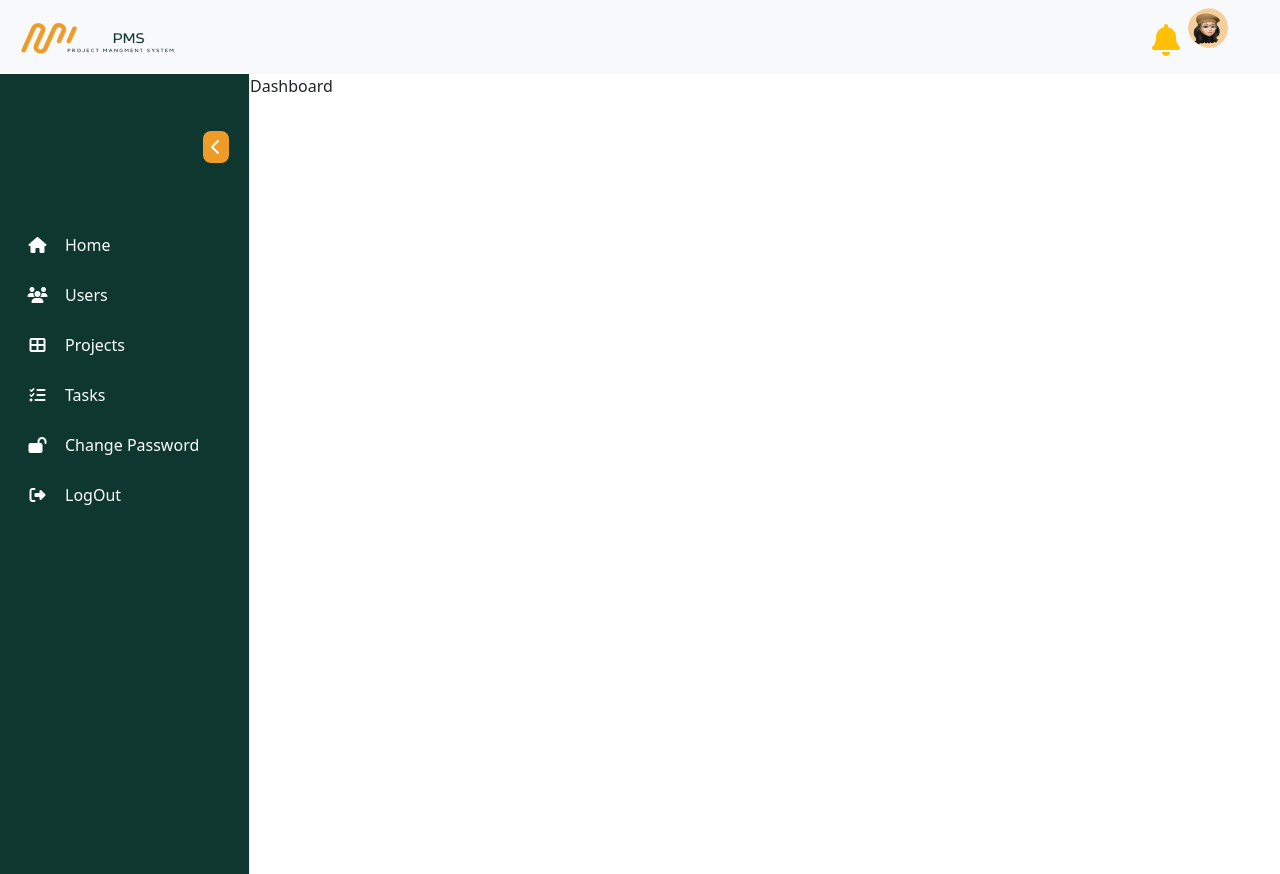
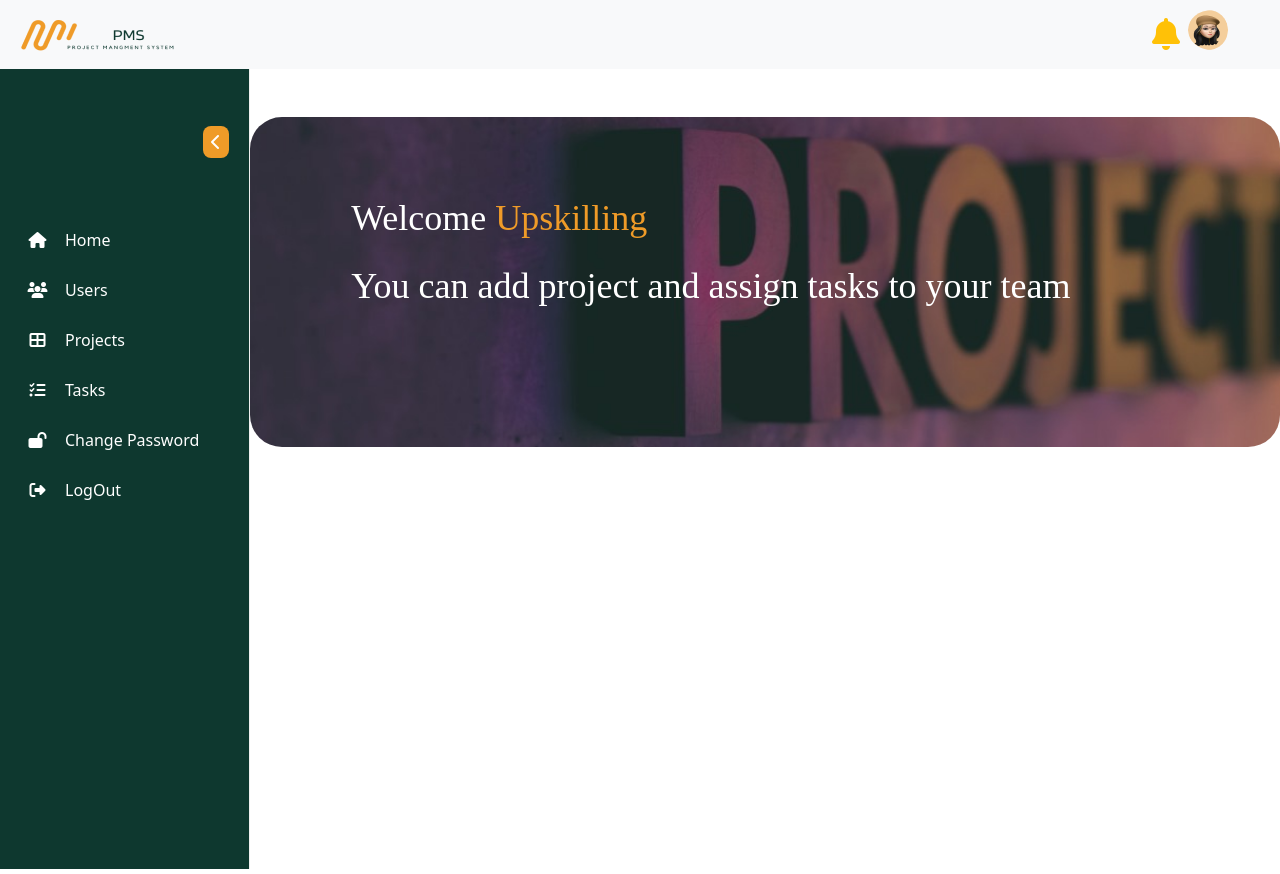
Before and after one commit to RanaFathy123/pms-project, a React (Vite) app: page /dashboard in a window 1280 px wide. Built offline with nearby package versions, Linux system fonts and the light colour scheme; sample sign-in values are in the browser's storage.

Commit message:
deleteProjectAndTask

```diff
--- a/package.json
+++ b/package.json
@@ -18,6 +18,7 @@
     "react-bootstrap": "^2.10.2",
     "react-dom": "^18.2.0",
     "react-hook-form": "^7.51.4",
+    "react-modal": "^3.16.1",
     "react-pro-sidebar": "^1.1.0",
     "react-router-dom": "^6.23.1",
     "react-sidebar-pro": "^3.1.1",
--- a/src/App.css
+++ b/src/App.css
@@ -4,6 +4,31 @@
     box-sizing: border-box;
 }
 :root{--main-color :rgba(239, 155, 40, 1);}
+/* DashBoard */
+.DashBoardSpan{
+  color: var(--main-color);
+  font-family: Montserrat;
+font-size: 36px;
+font-weight: 400;
+line-height: 43.88px;
+}
+.DashBoard{
+  font-family: Montserrat;
+font-size: 36px;
+font-weight: 400;
+line-height: 43.88px;
+}
+/* imgDashBoard */
+.bgHeaderh{
+  background-image: url(./assets/images/bgHeader.jpg);
+  border-radius: 2rem;
+  background-size: cover;
+  width: 100%;
+  color: white;
+  height: 330px;
+
+
+}
 
 .background-pass {
   background-color: #0E382F;
--- a/src/Modules/DashboardModule/components/Dashboard/Dashboard.tsx
+++ b/src/Modules/DashboardModule/components/Dashboard/Dashboard.tsx
@@ -1,6 +1,14 @@
 
+// eslint-disable-next-line no-unused-vars
+import React from 'react'
 export default function Dashboard() {
-  return (
-    <div>Dashboard</div>
-  )
+  return <>
+<div className="container mt-5 p-3 bgHeaderh ">
+        <div className="row d-flex justify-content-center align-align-items-center">
+            <div className="col-md-8 col-lg-9 col-xl-10 my-md-3 ">
+            <h5 className='m-0 DashBoard text-white pt-5'>Welcome <span className='DashBoardSpan'>Upskilling</span> </h5>
+            <p className=' DashBoard mt-4 text-white'>You can add project and assign tasks to your team</p>
+            </div>
+        </div>
+    </div>  </>
 }
--- a/src/Modules/ProjectModule/components/ProjectList/ProjectList.tsx
+++ b/src/Modules/ProjectModule/components/ProjectList/ProjectList.tsx
@@ -1,18 +1,30 @@
 import axios from "axios";
-import { useContext, useEffect, useState } from "react";
+import { SetStateAction, useContext, useEffect, useState } from "react";
 import DynamicHeader from "../../../SharedModules/components/DynamicHeader/DynamicHeader";
 import { AuthContext } from "../../../../context/AuthContext";
 import NoData from "../../../SharedModules/components/NoData/NoData";
+import { Button, Modal } from "react-bootstrap";
+import DeleteData from "../../../SharedModules/components/DeleteData/DeleteData";
+
+
 
 export default function ProjectList() {
   const [ProjectsList, setProjectsList] = useState([]);
   const [showIconIndex, setShowIconIndex] = useState(null);
  let {baseUrl}= useContext(AuthContext)
-
   const handleShowing = (index: any) => {
     setShowIconIndex(index === showIconIndex ? null : index);
   };
+  //  Delete Project Module
+  const [showDelete, setDeleteShow] = useState(false);
+  const handleDeleteClose = () => setDeleteShow(false);
+  const handleDeleteShow = (id: SetStateAction<undefined>) => {
+    setItemId(id)
+    setDeleteShow(true);
+  }
+  const [itemId,setItemId] = useState();
 
+  // Get List
   async function getProjectsList() {
     try {
       let response = await axios.get(
@@ -23,15 +35,57 @@ export default function ProjectList() {
       );
       setProjectsList(response.data.data);
       console.log(response.data.data, "FROM project");
-    } catch (error) {}
+    } catch (error:any) {
+      console.log(error.data.data);
+
+    }
   }
+
+
+// eslint-disable-next-line @typescript-eslint/no-explicit-any
+// Delete Project Api
+const deleteProject=async()=>{
+  try{
+const response= await axios.delete(`${baseUrl}/Project/${itemId}`,
+  {
+    headers:{ Authorization: `Bearer ${localStorage.getItem("token")}` },
+  }
+)
+console.log(response);
+handleDeleteClose();
+getProjectsList();
+
+  }catch(error){
+console.log(error);
+
+  }
+}
+
 
   useEffect(() => {
     getProjectsList();
   }, []);
   return (
     <>
+
       <DynamicHeader title={"Projects"} btn={"Project"} />
+
+    {/* Delete Project Module */}
+<Modal show={showDelete} onHide={handleDeleteClose}>
+        <Modal.Header closeButton>
+          <h3>Delete Project</h3>
+        </Modal.Header>
+        <Modal.Body>
+  <DeleteData deleteItem={'Project'}/>
+        </Modal.Body>
+        <Modal.Footer>
+          <Button variant="danger" onClick={deleteProject}>
+          Delete this item
+            </Button>
+        </Modal.Footer>
+
+      </Modal>
+
      {ProjectsList.length === 0 ? <div className="container text-center"><NoData/></div> : <div className="bg-body-tertiary p-3">
         <div className="container ">
           <div className="row d-flex justify-content-center ">
@@ -44,6 +98,7 @@ export default function ProjectList() {
                   className="rounded-pill form-control p-2 ps-5"
                 />
               </div>
+              {/* Table */}
               <div className="table-responsive-sm table-responsive-md">
                 <table className="table table-striped text-center w-100">
                   <thead>
@@ -81,9 +136,13 @@ export default function ProjectList() {
                           ></i>
                           <div className="position-absolute icons ">
                             {showIconIndex === index && (
-                              <div className="icon-container d-flex flex-column bg-white p-3 rounded-3 shadow-sm">
-                                <i className="fa-regular fa-eye text-success my-1"></i>
-                                <i className="fa-solid fa-trash text-danger my-1"></i>
+                              <div className="icon-container d-flex flex-column  bg-white p-3 rounded-3 shadow-sm">
+                                <i className="fa-regular fa-eye text-success my-1 pe-2"></i>
+                                {/* Delete */}
+                                <i
+                                  className="fa-solid fa-trash text-danger my-1 pe-2"
+                                  onClick={()=>handleDeleteShow(project.id)}
+                                  ></i>
                                 <i className="fa-solid fa-pen-to-square text-warning my-1"></i>
                               </div>
                             )}
--- /dev/null
+++ b/src/Modules/SharedModules/components/DeleteData/DeleteData.tsx
@@ -0,0 +1,14 @@
+ import noData from '../../../../assets/images/no-data.png'
+
+  // eslint-disable-next-line @typescript-eslint/no-unused-vars
+  export default function DeleteData({deleteItem}) {
+    return <>
+<div className=' text-center '>
+<img src={noData} alt="" />
+<h5>Delete This {deleteItem}</h5>
+<p>are you sure you want to delete this item ? if you are sure just<br/> click on delete it</p>
+</div>
+
+
+    </>
+  }
--- a/src/Modules/SharedModules/components/DynamicHeader/DynamicHeader.tsx
+++ b/src/Modules/SharedModules/components/DynamicHeader/DynamicHeader.tsx
@@ -1,5 +1,6 @@
 import React from 'react'
 
+// eslint-disable-next-line @typescript-eslint/no-unused-vars
 export default function DynamicHeader({title,btn}) {
   return (
     <>
--- a/src/Modules/SharedModules/components/NavBar/NavBar.tsx
+++ b/src/Modules/SharedModules/components/NavBar/NavBar.tsx
@@ -28,7 +28,7 @@ export default function NavBar() {
             <ul className="navbar-nav ms-auto mb-2 mb-lg-0">
               <li className="nav-item">
                 <Link className="nav-link " to="">
-                  <i className="fa-solid fa-bell pt-2 ps-3  text-warning fa-2x"></i>
+                  <i className="fa-solid fa-bell  ps-3  text-warning fa-2x"></i>
                 </Link>
               </li>
               <li className="nav-item">
@@ -40,6 +40,7 @@ export default function NavBar() {
                     alt=""
                   />
                 </div>
+
                 <div className="d-flex flex-column mx-3">
                   <span>{loginData?.userName}</span>
                   <span className="text-muted">{loginData?.userEmail}</span>
--- a/src/Modules/TasksModule/components/TasksList/TasksList.tsx
+++ b/src/Modules/TasksModule/components/TasksList/TasksList.tsx
@@ -3,6 +3,8 @@ import { useContext, useEffect, useState } from "react";
 import DynamicHeader from "../../../SharedModules/components/DynamicHeader/DynamicHeader";
 import { AuthContext } from "../../../../context/AuthContext";
 import NoData from "../../../SharedModules/components/NoData/NoData";
+import { Button, Modal } from "react-bootstrap";
+import DeleteData from "../../../SharedModules/components/DeleteData/DeleteData";
 
 export default function TasksList() {
   const [TasksList, setTasksList] = useState([]);
@@ -12,7 +14,36 @@ export default function TasksList() {
   const handleShowing = (index: any) => {
     setShowIconIndex(index === showIconIndex ? null : index);
   };
+    //  Delete Task Module
+    const [showDelete, setDeleteShow] = useState(false);
+    const handleDeleteClose = () => setDeleteShow(false);
+    const handleDeleteShow = (id: SetStateAction<undefined>) => {
+      setItemId(id)
+      setDeleteShow(true);
+    }
+    const [itemId,setItemId] = useState();
 
+
+// eslint-disable-next-line @typescript-eslint/no-explicit-any
+// Function Delete Task
+const deleteTask=async()=>{
+  try{
+const response= await axios.delete(`${baseUrl}/Task/${itemId}`,
+  {
+    headers:{ Authorization: `Bearer ${localStorage.getItem("token")}` },
+  }
+)
+console.log(response);
+handleDeleteClose();
+getTasksList();
+
+  }catch(error){
+console.log(error);
+
+  }
+}
+
+// Function Get List
   async function getTasksList() {
     try {
       let response = await axios.get(
@@ -31,6 +62,22 @@ export default function TasksList() {
   }, []);
   return (
     <>
+      {/* Delete Task Module */}
+<Modal show={showDelete} onHide={handleDeleteClose}>
+        <Modal.Header closeButton>
+          <h3>Delete Task</h3>
+        </Modal.Header>
+        <Modal.Body>
+  <DeleteData deleteItem={'Task'}/>
+        </Modal.Body>
+        <Modal.Footer>
+          <Button variant="danger" onClick={deleteTask}>
+          Delete this item
+            </Button>
+        </Modal.Footer>
+
+      </Modal>
+
       <DynamicHeader title={"Tasks"} btn={"Task"} />
      {TasksList.length ===0 ? <div className="container text-center"><NoData/></div> : <div className="bg-body-tertiary p-3">
         <div className="container ">
@@ -85,7 +132,9 @@ export default function TasksList() {
                             {showIconIndex === index && (
                               <div className="icon-container d-flex flex-column bg-white p-3 rounded-3 shadow-sm">
                                 <i className="fa-regular fa-eye text-success my-1"></i>
-                                <i className="fa-solid fa-trash text-danger my-1"></i>
+                                <i className="fa-solid fa-trash text-danger my-1"
+                                onClick={()=>handleDeleteShow(project.id)}
+                                ></i>
                                 <i className="fa-solid fa-pen-to-square text-warning my-1"></i>
                               </div>
                             )}
--- a/src/context/AuthContext.tsx
+++ b/src/context/AuthContext.tsx
@@ -6,6 +6,7 @@ export const AuthContext = createContext(null);
 export default function AuthContextProvider(props: any) {
   const [loginData, setLoginData] = useState(null);
   const baseUrl = "https://upskilling-egypt.com:3003/api/v1";
+
   const saveLoginData = () => {
     let encodedData: any = localStorage.getItem("token");
     let decocodedData: any = jwtDecode(encodedData);
```
Also changed, not shown: src/assets/images/bgHeader.jpg (added), 1 other file (tests, documents, lock files or other folders).
